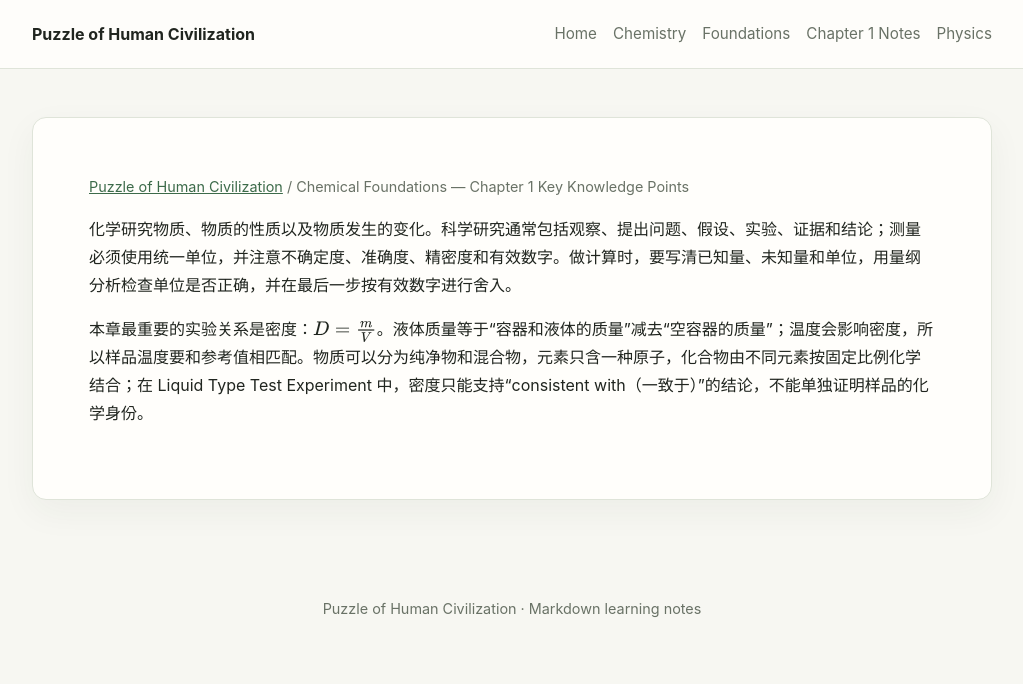
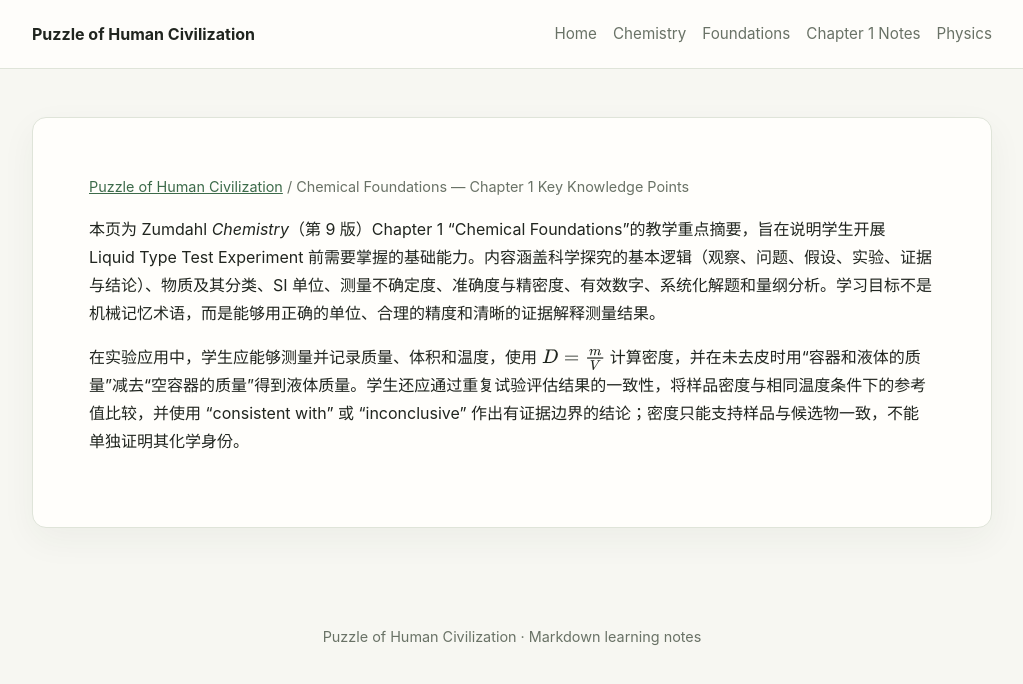
Before and after one commit to lloyd-c137/-Puzzle-of-Human-Civilization, a Jekyll site: the page built from Chem Journal/Chemical Foundations — Chapter 1 Key Knowledge Points.md, in a window 1280 px wide. Shown: the top 684 px of the page, without its empty margins (128-1151 px from the left). Built offline with Jekyll 4.4.1, drawn with Linux system fonts in a browser that asks for light colours.

Commit message:
Automatic sync: 2026-08-20 21:43:07

```diff
--- a/Chem Journal/Chemical Foundations — Chapter 1 Key Knowledge Points.md
+++ b/Chem Journal/Chemical Foundations — Chapter 1 Key Knowledge Points.md
@@ -5,6 +5,6 @@ permalink: /chemistry/chemical-foundations-key-points/
 description: Key knowledge points from Zumdahl Chemistry Chapter 1.
 ---
 
-化学研究物质、物质的性质以及物质发生的变化。科学研究通常包括观察、提出问题、假设、实验、证据和结论；测量必须使用统一单位，并注意不确定度、准确度、精密度和有效数字。做计算时，要写清已知量、未知量和单位，用量纲分析检查单位是否正确，并在最后一步按有效数字进行舍入。
+本页为 Zumdahl *Chemistry*（第 9 版）Chapter 1 “Chemical Foundations”的教学重点摘要，旨在说明学生开展 Liquid Type Test Experiment 前需要掌握的基础能力。内容涵盖科学探究的基本逻辑（观察、问题、假设、实验、证据与结论）、物质及其分类、SI 单位、测量不确定度、准确度与精密度、有效数字、系统化解题和量纲分析。学习目标不是机械记忆术语，而是能够用正确的单位、合理的精度和清晰的证据解释测量结果。
 
-本章最重要的实验关系是密度：$$D=\frac{m}{V}$$。液体质量等于“容器和液体的质量”减去“空容器的质量”；温度会影响密度，所以样品温度要和参考值相匹配。物质可以分为纯净物和混合物，元素只含一种原子，化合物由不同元素按固定比例化学结合；在 Liquid Type Test Experiment 中，密度只能支持“consistent with（一致于）”的结论，不能单独证明样品的化学身份。
+在实验应用中，学生应能够测量并记录质量、体积和温度，使用 $$D=\frac{m}{V}$$ 计算密度，并在未去皮时用“容器和液体的质量”减去“空容器的质量”得到液体质量。学生还应通过重复试验评估结果的一致性，将样品密度与相同温度条件下的参考值比较，并使用 “consistent with” 或 “inconclusive” 作出有证据边界的结论；密度只能支持样品与候选物一致，不能单独证明其化学身份。
```
